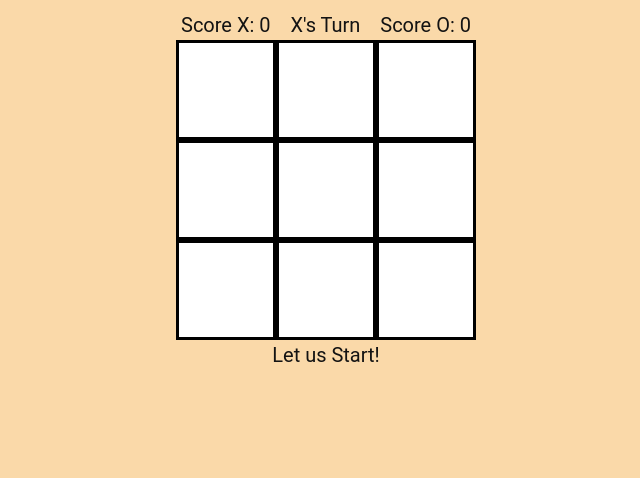
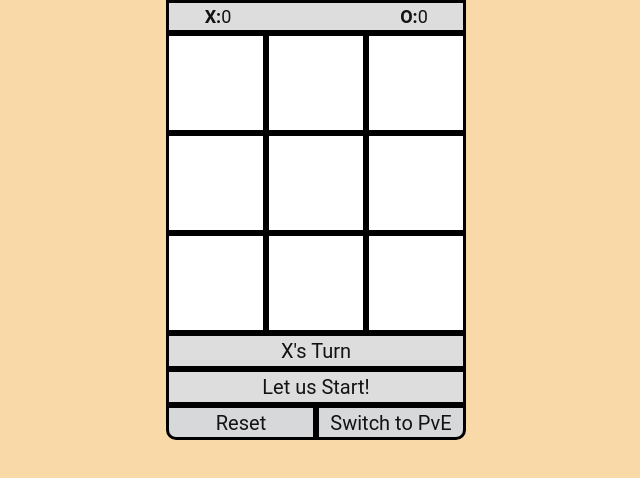
Before and after one commit to flamestro/PersonalPortfolio, a React (Create React App) app: page /tictactoe in a window 1280 px wide. Shown: the top 478 px of the page, without its empty margins (324-964 px from the left). Built offline with nearby package versions, Linux system fonts and the light colour scheme.

Commit message:
Update Styling

```diff
--- a/src/components/TicTacToe/TicTacToe.js
+++ b/src/components/TicTacToe/TicTacToe.js
@@ -17,20 +17,30 @@ const StyledGameBoard = styled.div`
   display: flex;
   align-items: center;
   flex-direction: column;
-  margin: 10px 10px 10px 10px;
 `
 
 const StatusText = styled.div`
   display: flex;
   justify-content: center;
   font-size: 20px;
+  width: 300px;
+  border: solid black 3px;
+  background-color: #dddddd;
 `
 
 const ScoreBoard = styled.div`
   display: flex;
-  justify-content: space-between;
-  font-size: 20px;
-  width: 290px;
+  font-size: 18px;
+  width: 300px;
+  border: solid black 3px;
+  background-color: #dddddd;
+  align-items: center;
+`
+
+const ScoreKeeper = styled.div`
+  flex: 1;
+  justify-content: center;
+  display:flex;
 `
 
 const TicTacToeWrapper = styled.div`
@@ -42,31 +52,64 @@ const TicTacToeWrapper = styled.div`
   flex-wrap: wrap;
 `
 
+const SimpleModeButton = styled.div`
+  border-bottom-right-radius: 10px;
+  border: solid black 3px;
+  display: flex;
+  justify-content: center;
+  font-size: 20px;
+  flex: 1;
+  background-color: #d6d8d9;
+`
+
+const SimpleResetButton = styled.div`
+  border-bottom-left-radius: 10px;
+  border: solid black 3px;
+  flex: 1;
+  display: flex;
+  justify-content: center;
+  font-size: 20px;
+  background-color: #d6d8d9;
+`
+
+const ButtonWrapper = styled.div`
+  width: 300px;
+  display: flex;
+  height: 35px;
+`
 const gameResult = {
     win: "win",
     draw: "draw",
     keep: "keep"
 };
 
+const gameMode = {
+    AI: "PvE",
+    PLAYER: "PvP"
+};
+
 export const TicTacToe = () => {
+    const initialBoard = [{"id": 0, "symbol": ""}, {"id": 1, "symbol": ""}, {"id": 2, "symbol": ""},
+        {"id": 3, "symbol": ""}, {"id": 4, "symbol": ""}, {"id": 5, "symbol": ""},
+        {"id": 6, "symbol": ""}, {"id": 7, "symbol": ""}, {"id": 8, "symbol": ""}]
+    const winningFieldIndexes = [[0, 3, 6], [1, 4, 7], [2, 5, 8], [0, 1, 2], [3, 4, 5], [6, 7, 8], [6, 4, 2], [8, 4, 0]]
+
     const [scoreO, setScoreO] = useState(0)
+    const [mode, setMode] = useState(gameMode.PLAYER)
     const [scoreX, setScoreX] = useState(0)
     const [turn, setTurn] = useState("X")
     const [statusText, setText] = useState("Let us Start!")
+    const [board, setBoard] = useState([...initialBoard]);
 
-    const [board, setBoard] = useState(
-        [{"id": 0, "symbol": ""}, {"id": 1, "symbol": ""}, {"id": 2, "symbol": ""},
-            {"id": 3, "symbol": ""}, {"id": 4, "symbol": ""}, {"id": 5, "symbol": ""},
-            {"id": 6, "symbol": ""}, {"id": 7, "symbol": ""}, {"id": 8, "symbol": ""}]);
 
     const clearBoard = () => {
-        setBoard([{"id": 0, "symbol": ""}, {"id": 1, "symbol": ""}, {"id": 2, "symbol": ""},
-            {"id": 3, "symbol": ""}, {"id": 4, "symbol": ""}, {"id": 5, "symbol": ""},
-            {"id": 6, "symbol": ""}, {"id": 7, "symbol": ""}, {"id": 8, "symbol": ""}]);
+        setBoard([...initialBoard]);
     }
 
-    const checkBoard = (symbol, numberCombination) => {
-        if (board[numberCombination[0]].symbol === symbol && board[numberCombination[1]].symbol === symbol && board[numberCombination[2]].symbol === symbol) {
+    const checkBoard = (symbol, winningFieldIndexes) => {
+        if (board[winningFieldIndexes[0]].symbol === symbol &&
+            board[winningFieldIndexes[1]].symbol === symbol &&
+            board[winningFieldIndexes[2]].symbol === symbol) {
             return gameResult.win
         } else if (board.filter(field => field.symbol === '').length <= 0) {
             return gameResult.draw
@@ -74,7 +117,6 @@ export const TicTacToe = () => {
         return gameResult.keep
     };
 
-    const numberCombination = [[0, 3, 6], [1, 4, 7], [2, 5, 8], [0, 1, 2], [3, 4, 5], [6, 7, 8], [6, 4, 2], [8, 4, 0]]
     const updateField = (index) => {
         const newBoard = [...board];
         if (newBoard[index].symbol === "") {
@@ -87,9 +129,8 @@ export const TicTacToe = () => {
                 setTurn("X")
             }
             setBoard(newBoard)
-
-            for (let i = 0; i < numberCombination.length; i++) {
-                if (checkBoard(oldTurn, numberCombination[i]) === gameResult.win) {
+            for (let i = 0; i < winningFieldIndexes.length; i++) {
+                if (checkBoard(oldTurn, winningFieldIndexes[i]) === gameResult.win) {
                     setText(oldTurn + " won the game")
                     if (oldTurn === "X") {
                         setScoreX(scoreX + 1)
@@ -98,7 +139,7 @@ export const TicTacToe = () => {
                     }
                     clearBoard()
                     break
-                } else if (checkBoard(oldTurn, numberCombination[i]) === gameResult.draw) {
+                } else if (checkBoard(oldTurn, winningFieldIndexes[i]) === gameResult.draw) {
                     setText("Draw")
                     clearBoard()
                     break
@@ -109,18 +150,25 @@ export const TicTacToe = () => {
 
     const fields = board.map(field => (
         <Field onClick={() => updateField(field.id)} key={field.id}>{field.symbol}</Field>));
+
+
     return (
         <>
             <StyledGameBoard>
                 <ScoreBoard>
-                    <span> Score X: {scoreX}</span>
-                    <span> {turn}'s Turn</span>
-                    <span>Score O: {scoreO} </span>
+                    <ScoreKeeper> <b>X:</b> {scoreX}</ScoreKeeper>
+                    <ScoreKeeper/>
+                    <ScoreKeeper> <b>O:</b> {scoreO} </ScoreKeeper>
                 </ScoreBoard>
                 <TicTacToeWrapper>
                     {fields}
                 </TicTacToeWrapper>
+                <StatusText> {turn}'s Turn</StatusText>
                 <StatusText> {statusText} </StatusText>
+                <ButtonWrapper>
+                    <SimpleResetButton> Reset </SimpleResetButton>
+                    <SimpleModeButton> {mode === gameMode.PLAYER ? "Switch to PvE" : "Switch to PvP"}</SimpleModeButton>
+                </ButtonWrapper>
             </StyledGameBoard>
         </>
     );
```
